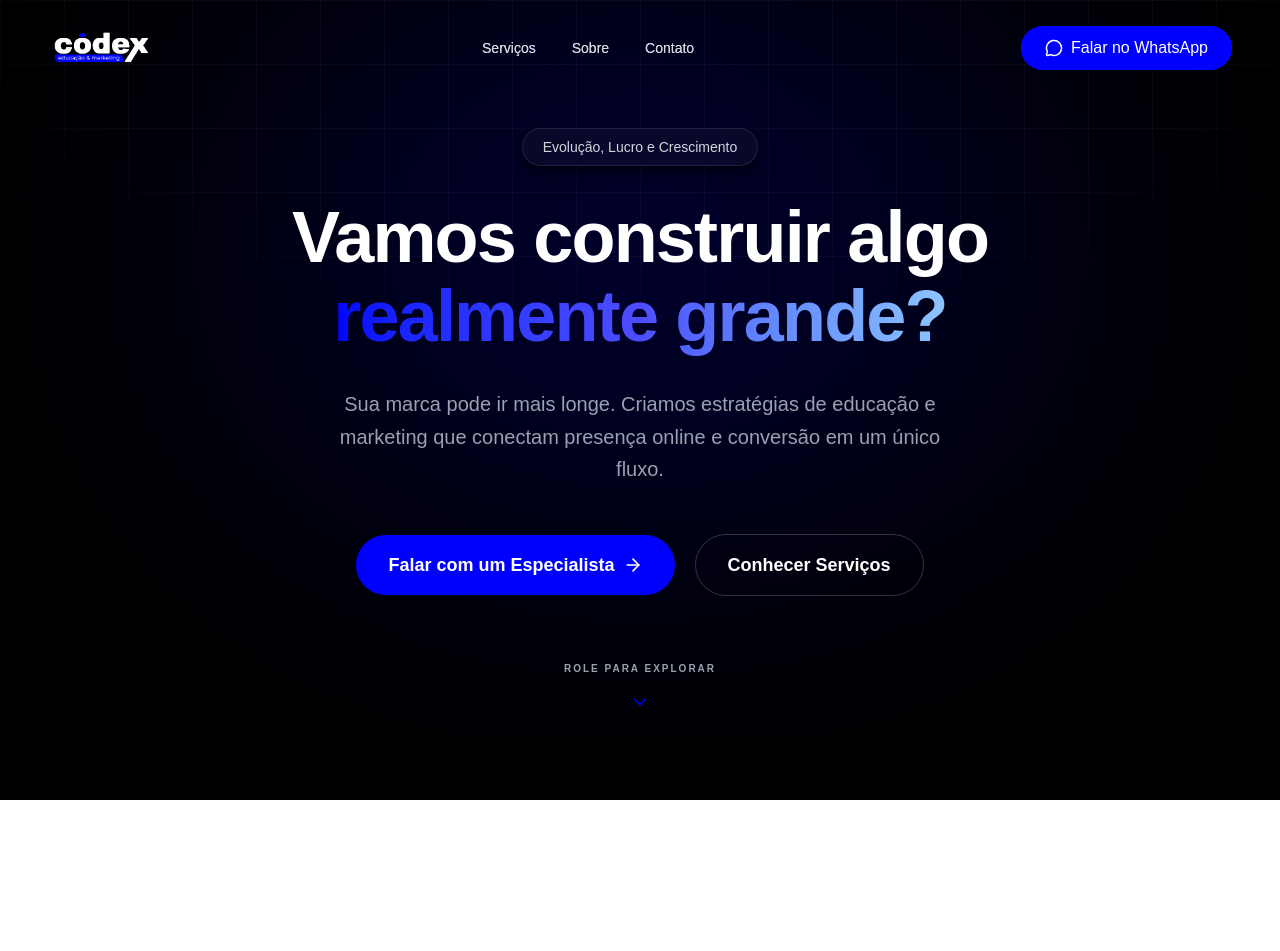
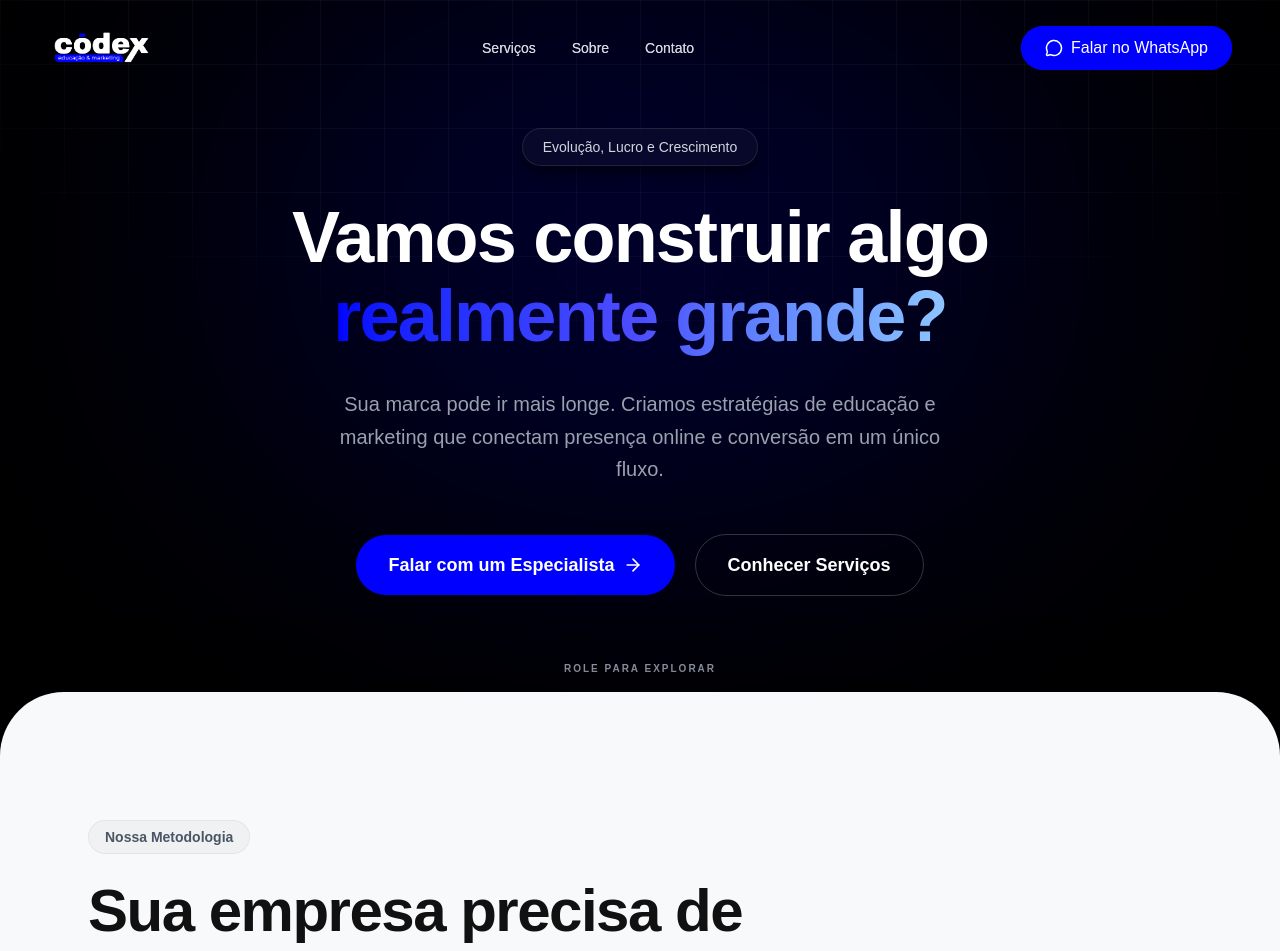
Before and after one commit to Peixotim/codex-website, a Next.js app: page / in a window 1280 px wide. Shown: the top 951 px of the page. Before the commit the page ends 800 px from the top, so only its background shows below. Built offline with nearby package versions, Linux system fonts and the light colour scheme.

Commit message:
feat: Adiciona o About no page.tsx

```diff
--- a/app/page.tsx
+++ b/app/page.tsx
@@ -1,3 +1,4 @@
+import About from "@/components/about";
 import Header from "@/components/header";
 import Hero from "@/components/hero";
 
@@ -12,9 +13,7 @@
       {/* 2. Primeira Dobra (Hero Section) */}
       <Hero />
 
-      {/* As próximas seções entrarão aqui, naturalmente uma debaixo da outra */}
-
-      {/* <Servicos /> */}
+      <About/>
 
       {/* <Sobre /> */}
 
```
